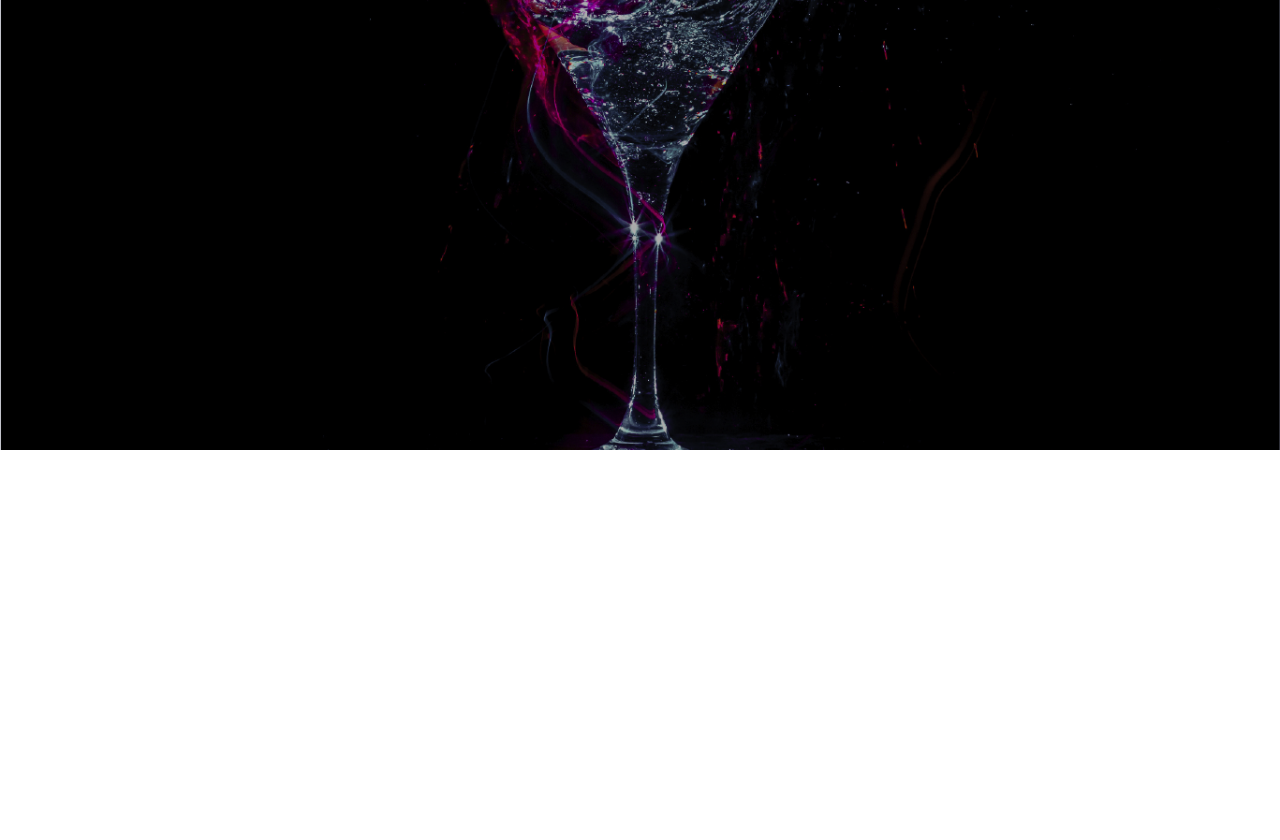
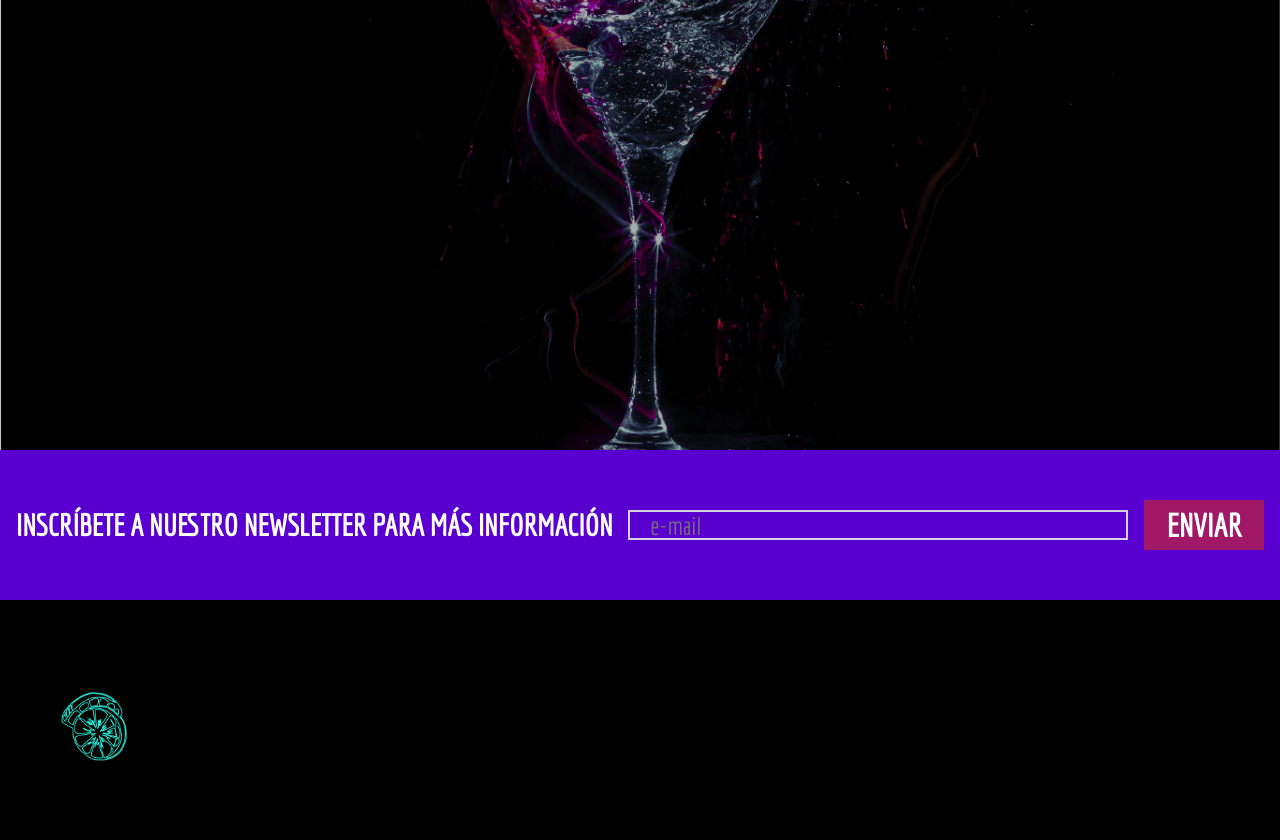
Before and after one commit to PardeyJ/TallerUno-Pardey, a plain HTML site: page index.html in a window 1280 px wide. Shown: the part 3778-4618 px from the top of the page. Before the commit the page ends 4228 px from the top, so only its background shows below. Drawn offline with Linux system fonts and the light colour scheme; a web font is replaced by a local one.

Commit message:
newsletter

```diff
--- a/index.html
+++ b/index.html
@@ -272,7 +272,57 @@
 
     </section>
 
+    <section class="newsletter">
 
+        <div>
+
+            <h1>INSCRÍBETE A NUESTRO NEWSLETTER PARA MÁS INFORMACIÓN </h1>
+
+            <input type="email" placeholder="e-mail">
+            <h1 class="btn">ENVIAR</h1>
+
+
+
+
+
+
+
+    </section>
+
+    <section class="footer">
+    <div>
+    <footer>
+        <img src="./data/lemon.png" class="logo" alt="" srcset="">
+
+
+
+
+    </footer>
+
+    <div>
+
+
+
+    </div>
+    <div>
+
+
+
+    </div>
+    <div>
+
+
+    </div>
+
+
+
+    </div>
+
+
+
+
+
+    </section>
 
 
 
--- a/styles/main.css
+++ b/styles/main.css
@@ -596,3 +596,74 @@ background-position: center center;
 
 
 }
+
+.newsletter{
+
+display: flex;
+flex-direction: row;
+width: 100%;
+background-color: #5900D0;
+height: 150px;
+justify-content: center;
+align-items: center;
+font-size: 20px;
+
+}
+
+.newsletter>div{
+
+    font-family: 'Economica', sans-serif;
+    color:white;
+    width: 100%;
+    display: flex;
+    justify-content: space-evenly;
+    align-items: center;
+
+
+
+}
+input[type=email]{
+
+width:500px;
+height: 30px;
+font-family: 'Economica', sans-serif;
+box-sizing: border-box;
+border: 2px solid rgb(214, 210, 226);
+background-color: #5900D0;
+font-size: 25px;
+padding: 5px 10px 5px 20px;
+margin-top: 10px;
+margin-bottom: 10px;
+
+
+}
+
+.footer{
+
+
+background-color: black;
+width:100%;
+height: 240px;
+
+
+
+}
+
+.footer>div{
+
+
+
+    display: flex;
+    flex-direction: row;
+    padding-top: 90px;
+    padding-left: 60px;
+    padding-right: 60px;
+    padding-bottom: 30px;
+
+
+}
+
+
+
+
+}
```
